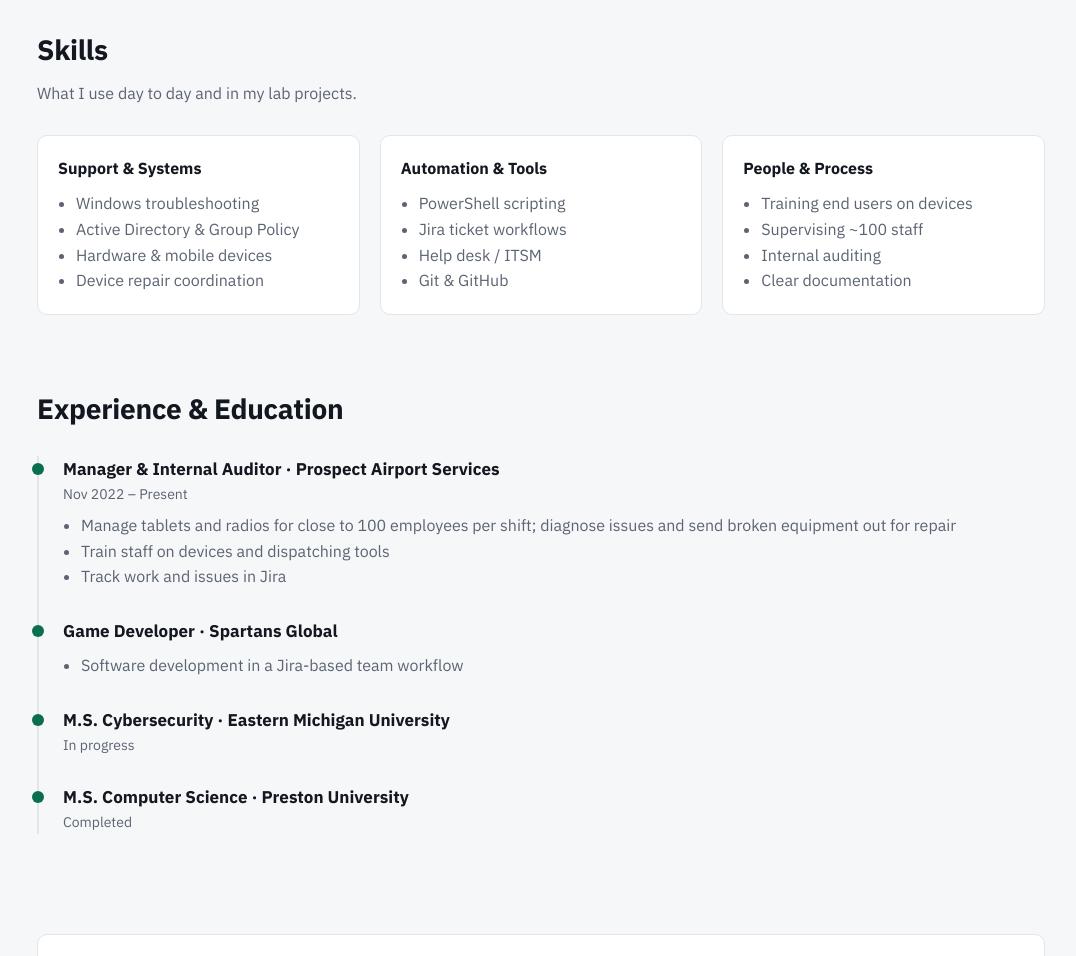
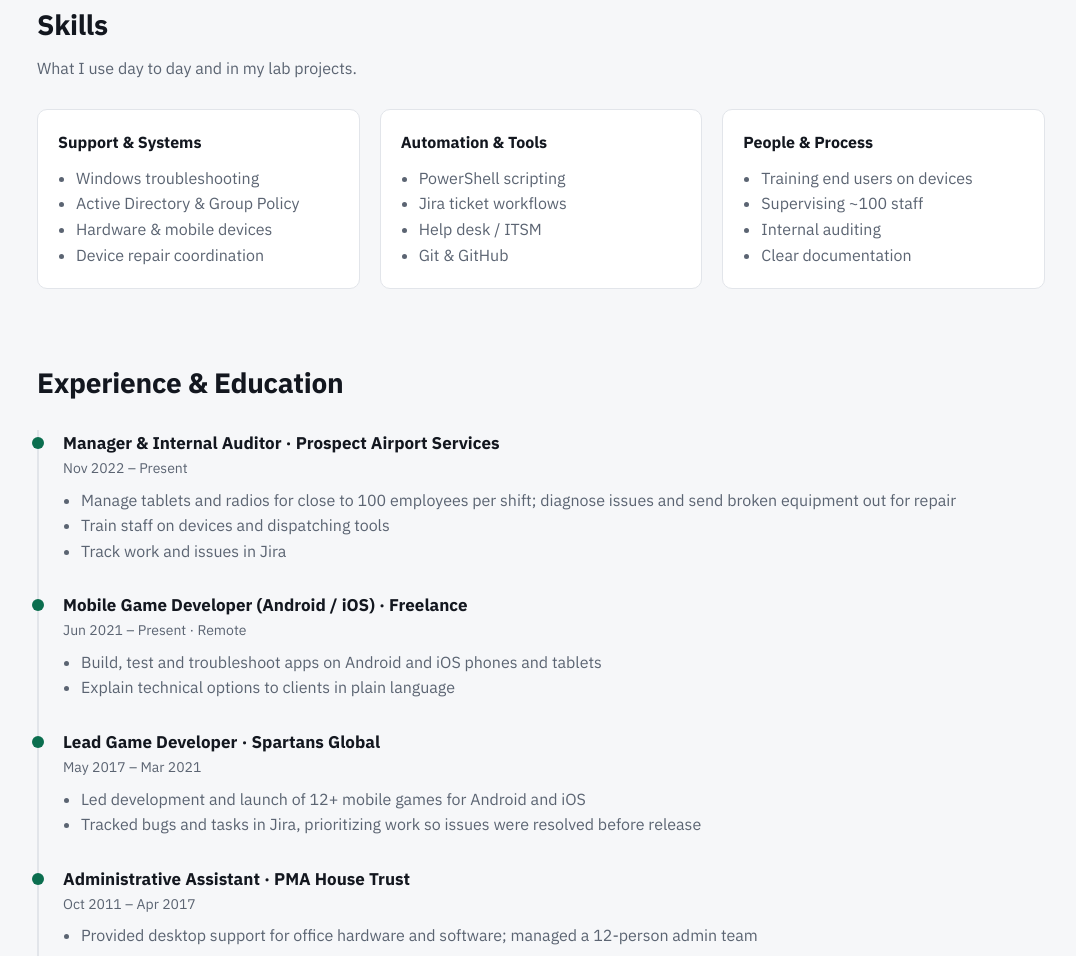
Before and after one commit to khan-asjad/khan-asjad.github.io, a plain HTML site: page index.html in a window 1280 px wide. Shown: the part 1844-2800 px from the top of the page, without its empty margins (99-1175 px from the left). Drawn offline with Linux system fonts and the light colour scheme.

Commit message:
Add resume and update experience

```diff
--- a/index.html
+++ b/index.html
@@ -167,7 +167,7 @@
   <div class="stats">
     <div class="stat"><b>~100</b><span>employees supported</span></div>
     <div class="stat"><b>130+</b><span>tablets and radios managed</span></div>
-    <div class="stat"><b>2</b><span>master's degrees (CS, Cybersecurity in progress)</span></div>
+    <div class="stat"><b>3+ yrs</b><span>device &amp; end-user support</span></div>
     <div class="stat"><b>4</b><span>automation scripts on GitHub</span></div>
   </div>
 
@@ -295,10 +295,26 @@
         </ul>
       </div>
       <div class="item">
-        <h3>Game Developer · Spartans Global</h3>
-        <div class="when"><!-- add dates --></div>
+        <h3>Mobile Game Developer (Android / iOS) · Freelance</h3>
+        <div class="when">Jun 2021 – Present · Remote</div>
         <ul>
-          <li>Software development in a Jira-based team workflow</li>
+          <li>Build, test and troubleshoot apps on Android and iOS phones and tablets</li>
+          <li>Explain technical options to clients in plain language</li>
+        </ul>
+      </div>
+      <div class="item">
+        <h3>Lead Game Developer · Spartans Global</h3>
+        <div class="when">May 2017 – Mar 2021</div>
+        <ul>
+          <li>Led development and launch of 12+ mobile games for Android and iOS</li>
+          <li>Tracked bugs and tasks in Jira, prioritizing work so issues were resolved before release</li>
+        </ul>
+      </div>
+      <div class="item">
+        <h3>Administrative Assistant · PMA House Trust</h3>
+        <div class="when">Oct 2011 – Apr 2017</div>
+        <ul>
+          <li>Provided desktop support for office hardware and software; managed a 12-person admin team</li>
         </ul>
       </div>
       <div class="item">
@@ -306,8 +322,8 @@
         <div class="when">In progress</div>
       </div>
       <div class="item">
-        <h3>M.S. Computer Science · Preston University</h3>
-        <div class="when">Completed</div>
+        <h3>B.S. Computer Science · U.S. equivalency</h3>
+        <div class="when">NACES-member evaluation · 3.50 GPA</div>
       </div>
     </div>
   </section>
```
Also changed, not shown: 1 other file.
